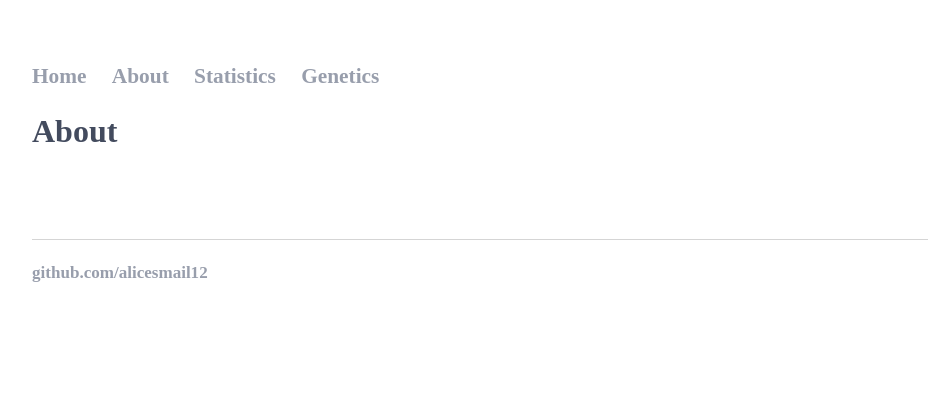
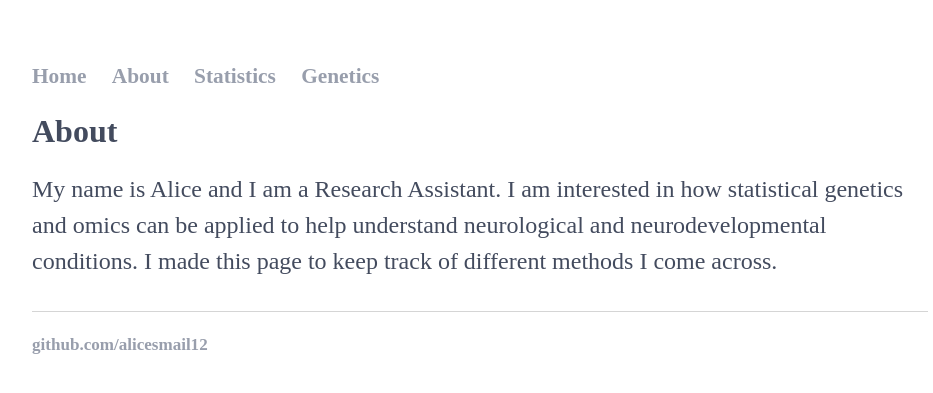
Before and after one commit to alicesmail12/alicesmail12.github.io, a Jekyll site: the page built from about/index.html, in a window 1280 px wide. Shown: the top 393 px of the page, without its empty margins (160-1093 px from the left). Built offline with Jekyll 4.4.1, drawn with Linux system fonts in a browser that asks for light colours; some web fonts are replaced.

Commit message:
Update index.html

```diff
--- a/about/index.html
+++ b/about/index.html
@@ -4,6 +4,8 @@ title: About
 ---
 <div class="blurb">
 	<h1>About</h1>
-	<subtitle> </subtitle>
+	<subtitle>
+	My name is Alice and I am a Research Assistant. I am interested in how statistical genetics and omics can be applied to help understand neurological and neurodevelopmental conditions. I made this page to keep track of different methods I come across.
+	</subtitle>
 <br> </br>
 </div><!-- /.blurb -->
```
